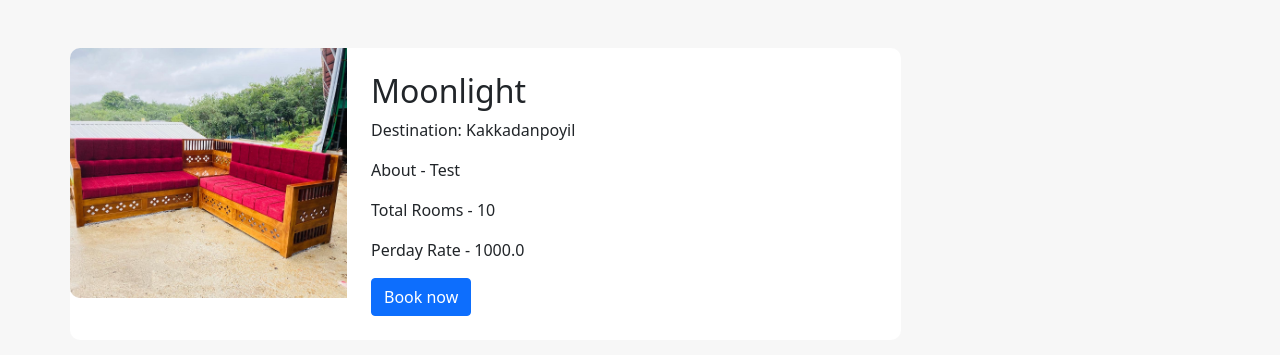
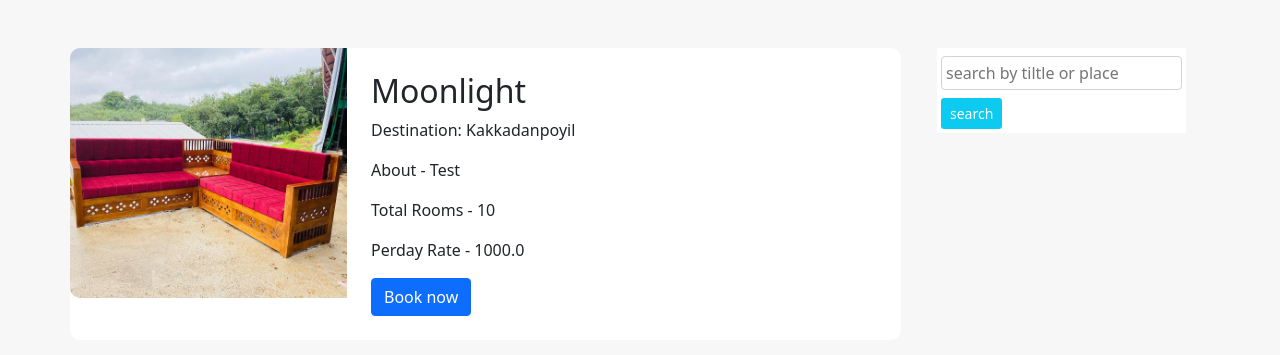
Before and after one commit to anfasmehaboob/blog-travel, a Django app: page /hotels/ in a window 1280 px wide. Shown: the part 80-435 px from the top of the page. Run offline with Django 3.2, Linux system fonts and the light colour scheme; data comes from the database, SQL or seed files in the repository; some libraries are stand-ins or nearby versions.

Commit message:
hotel searching

```diff
--- a/templates/hotels.html
+++ b/templates/hotels.html
@@ -9,13 +9,13 @@
                 <div class="bg-white">
 
                     <form action="" method="GET">
-                        <input class="mt-1 col-12 filteritem" type="text" name="checkDate" placeholder="search by date">
                         <input class="mt-1 col-12 filteritem" type="text" name="search" placeholder="search by tiltle or place">
                         <input class="mt-1 col-12 btn btn-sm bg-info text-white" type="submit" value="submit">
                     </form>
 
                 </div>
             </div>
+
             <div class="col-lg-9 col-md-7">
                 {% for hotel in hotels%}
                 <div class="blog-posts col-lg-12 row bg-white mt-5">
@@ -40,6 +40,14 @@
                 {% endfor%}
 
             </div>
+            <div class="col-lg-3 col-md-3 mt-5 right_menu ">
+                <div class="bg-white p-1">
+                    <form action="" method="GET">
+                        <input class="mt-1 filteritem" type="text" name="search" placeholder="search by tiltle or place">
+                        <input class="mt-2 ml-5 btn btn-sm text-white bg-info" type="submit" value="search">
+                    </form>
+                </div>
+            </div>
         </div>
     </div>
 {% endblock %}
--- a/web/views.py
+++ b/web/views.py
@@ -7,6 +7,7 @@ from django.contrib import messages
 from django.contrib.auth import authenticate,   login, logout
 from django.contrib.auth.decorators import login_required
 from .filters import ProfileFilter,PostFilter
+from django.db.models import Q
 
 def index(request):
    posts = Blog.objects.order_by('-id')
@@ -24,6 +25,9 @@ def index(request):
 
 def hotels(request):
    hotels = Hotel.objects.all()
+   q = request.GET.get('search')
+   if q is not None:
+      hotels = Hotel.objects.filter(Q(name__icontains=q) | Q(place__icontains=q))
    context = {
       'hotels':hotels
    }
```
